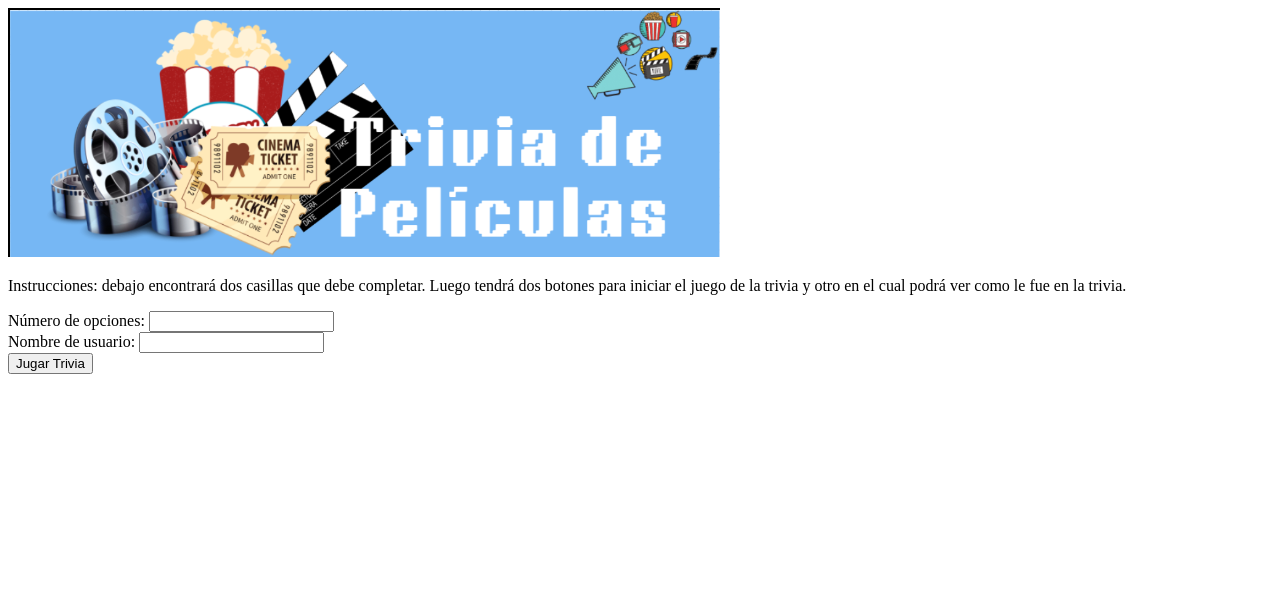
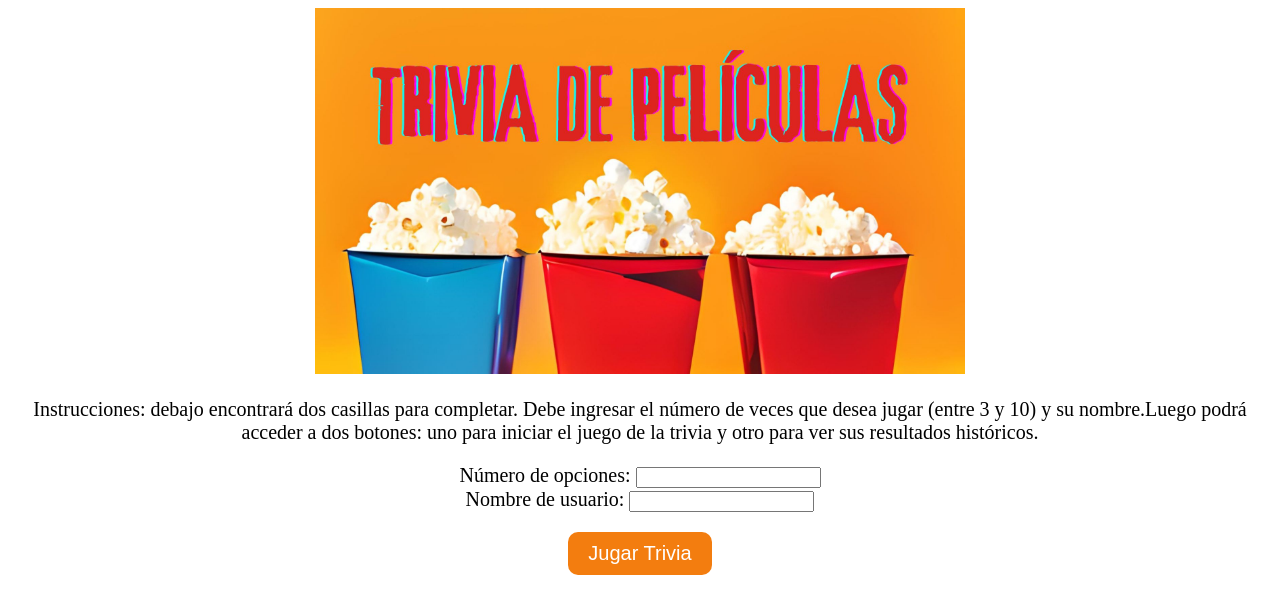
Before and after one commit to acaporizzo/PA_2024, a Flask app: page / in a window 1280 px wide. Shown: the top 614 px of the page. Run offline with Flask 3, Linux system fonts and the light colour scheme; parts of the project's set-up code (start-up, migrations or seed data) failed here and were passed over.

Commit message:
botones arreglados

```diff
--- a/TrabajoPractico_1/proyecto_1/server.py
+++ b/TrabajoPractico_1/proyecto_1/server.py
@@ -1,12 +1,12 @@
 from flask import Flask, render_template, request, redirect, url_for
 from modules.modulo1 import trivia, guardar_opciones
 import datetime
+aciertos=0
 app = Flask("server")
-aciertos=0
 contador_repeticiones=0
 lista=[]
+nombre_de_usuario = ""
 numero_de_opciones = 3
-nombre_de_usuario = ""
 respuesta=None
 
 RUTA="./data/"
@@ -33,6 +33,7 @@ def home():
         else:
             numero_de_opciones = 0
             return render_template("home.html", mensaje=mensaje, numero_de_opciones=numero_de_opciones)
+
     aciertos = 0
     contador_repeticiones = 0
     return render_template("home.html", mensaje=mensaje, numero_de_opciones=numero_de_opciones)
@@ -64,11 +65,12 @@ def respuestas():
         opcion_elegida = request.form['opcion_elegida']
     if opcion_elegida == lista[1]:
         aciertos+=1
-        calificacion=(f"{aciertos}/{numero_de_opciones}")
-        respuesta="correcta"
+        calificacion=(f"Su calificación es: {aciertos}/{numero_de_opciones}")
+        respuesta="¡Correcta!"
     else:
-        calificacion=(f"{aciertos}/{numero_de_opciones}")
-        respuesta=(f"incorrecta, la correcta es: {lista[1]}")
+        calificacion=(f"Su calificación es: {aciertos}/{numero_de_opciones}")
+        respuesta=(f"¡Incorrecta!, la respuesta correcta es: {lista[1]}.")
+
     return render_template("respuestas.html", respuesta=respuesta,calificacion=calificacion, contador_repeticiones=contador_repeticiones, numero_de_opciones=numero_de_opciones)
 
 
--- a/TrabajoPractico_1/proyecto_1/templates/home.html
+++ b/TrabajoPractico_1/proyecto_1/templates/home.html
@@ -4,25 +4,38 @@
         <meta charset="UTF-8">
         <meta name="viewport" content="width=device-width, initial-scale=1.0">
         <title>Trivia de Películas</title>
+        <style>
+            .center-image {text-align: center}
+            .center-text {text-align: center; font-size: 20px}
+            button[type="submit"] {background-color: #f37d0f; color: #fff; font-size: 20px;
+            padding: 10px 20px; border: none; cursor: pointer; display: block; margin: 20px auto 0;
+            border-radius: 10px}
+        </style>
     </head>
 
     <body>
-        <img src="static\Captura de pantalla 2023-08-23 103215.png" alt="">
+        <div class="center-image">
+            <img src="static\Trivia de películas.jpg" alt="" width="650">
+        </div>
 
-        <p>Instrucciones: debajo encontrará dos casillas que debe completar.
-            Luego tendrá dos botones para iniciar el juego de la trivia y otro
-            en el cual podrá ver como le fue en la trivia.
-        </p>
+        <div class="center-text">
+            <p>Instrucciones: debajo encontrará dos casillas para completar. Debe ingresar el
+            número de veces que desea jugar (entre 3 y 10) y su nombre.Luego podrá acceder a dos
+            botones: uno para iniciar el juego de la trivia y otro para ver sus resultados históricos.</p>
+
             {%if numero_de_opciones < 3 or numero_de_opciones > 10%}
                 <ul>{{mensaje}}</ul>
             {% endif %}
+
             <form action="{{ url_for('home') }}" method="post">
                 <label for="input_numero">Número de opciones:</label>
                 <input type="number" id="input_numero" name="input_numero" required><br>
                 <label for="input_nombre">Nombre de usuario:</label>
                 <input type="text" id="input_nombre" name="input_nombre" required><br>
+        </div>
                 <button type="submit">Jugar Trivia</button>
             </form>
 
+
     </body>
 </html>
```
Also changed, not shown: TrabajoPractico_1/proyecto_1/templates/respuestas.html (+18 -4 lines), TrabajoPractico_1/proyecto_1/templates/trivia.html (+17 -4 lines), TrabajoPractico_1/proyecto_1/static/Trivia de películas.jpg (added). Lines whose indentation alone changed are shown as unchanged.
